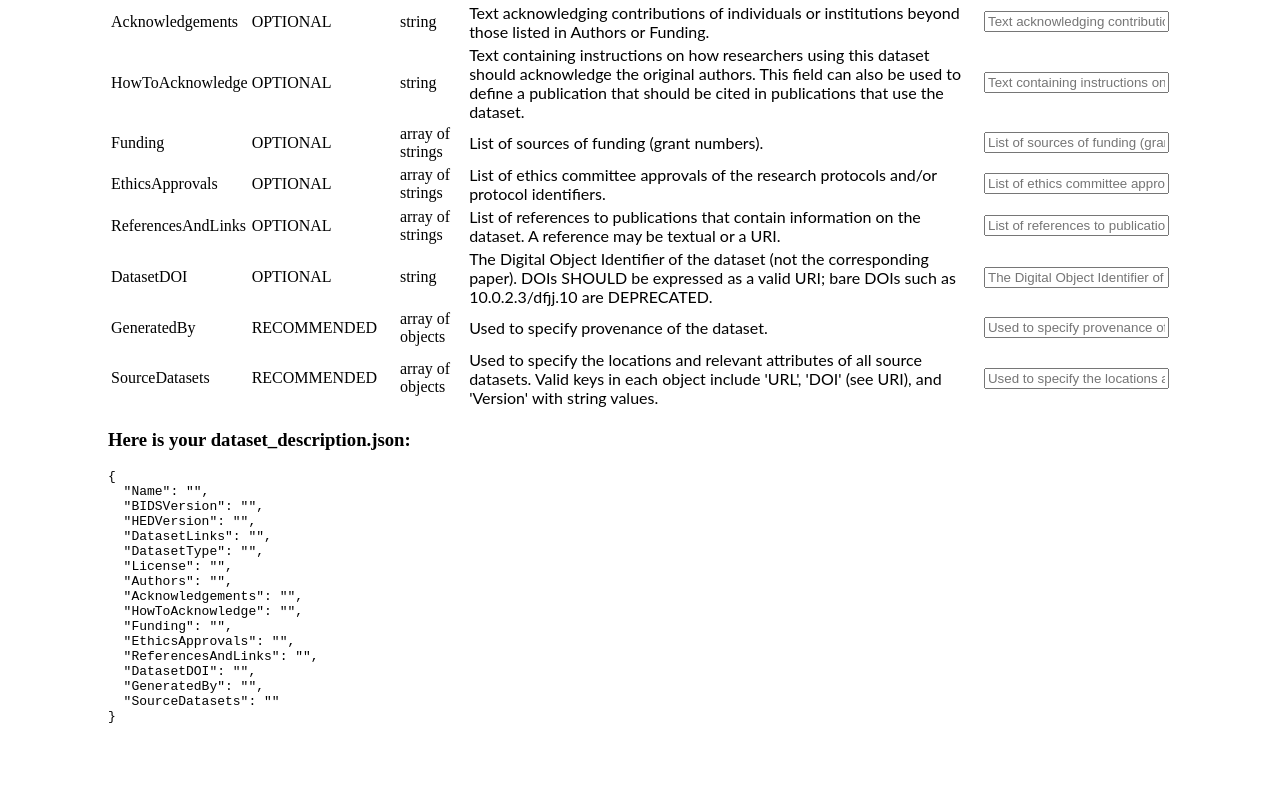
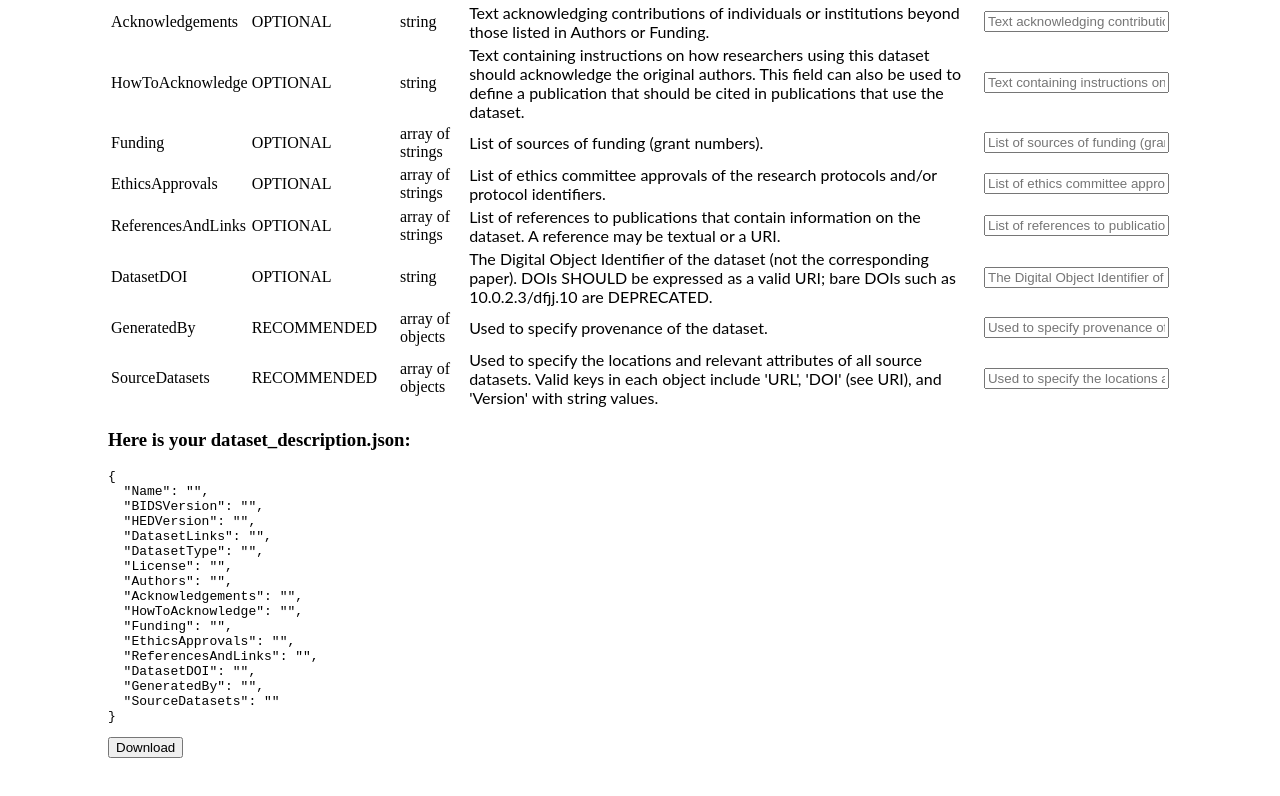
Before and after one commit to fomalhautn/bids-dataset-description, an Angular app: page / in a window 1280 px wide. Shown: the part 709-1505 px from the top of the page. Built offline with nearby package versions, Linux system fonts and the light colour scheme.

Commit message:
2 files modified

```diff
--- a/src/app/app.component.html
+++ b/src/app/app.component.html
@@ -49,4 +49,5 @@
 	</table>
 	<h3>Here is your dataset_description.json:</h3>
 	<pre>{{filterForm?.value|json}}</pre>
+	<button (click)="download()">Download</button>
 </ng-template>
--- a/src/app/app.component.ts
+++ b/src/app/app.component.ts
@@ -197,4 +197,31 @@ filterForm: FormGroup;
       ReferencesAndLinksControl.setValue(ReferencesAndLinks);
     }
   }
+
+  download() {
+    // Get the form data as a JSON object
+    const formData = this.filterForm.value;
+
+    // Convert the form data to a string
+    const dataString = JSON.stringify(formData, null, 2);
+
+    // Create a new blob with the data
+    const blob = new Blob([dataString], { type: 'application/json' });
+
+    // Create a URL for the blob
+    const url = window.URL.createObjectURL(blob);
+
+    // Create a new anchor element with the URL
+    const a = document.createElement('a');
+    a.href = url;
+    a.download = 'dataset_description.json';
+
+    // Trigger a click on the anchor element
+    document.body.appendChild(a);
+    a.click();
+
+    // Clean up the anchor element and URL object
+    document.body.removeChild(a);
+    window.URL.revokeObjectURL(url);
+  }
 }
```
